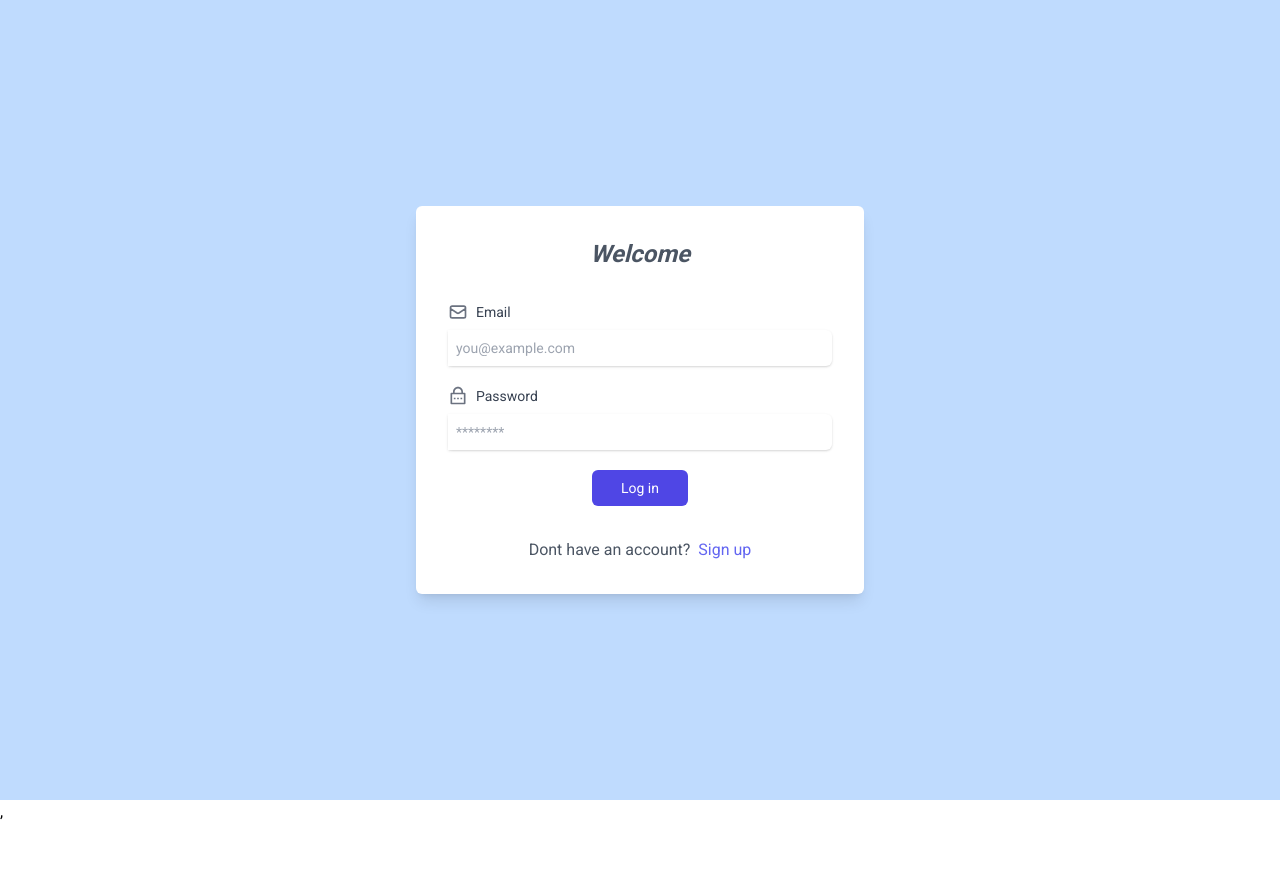
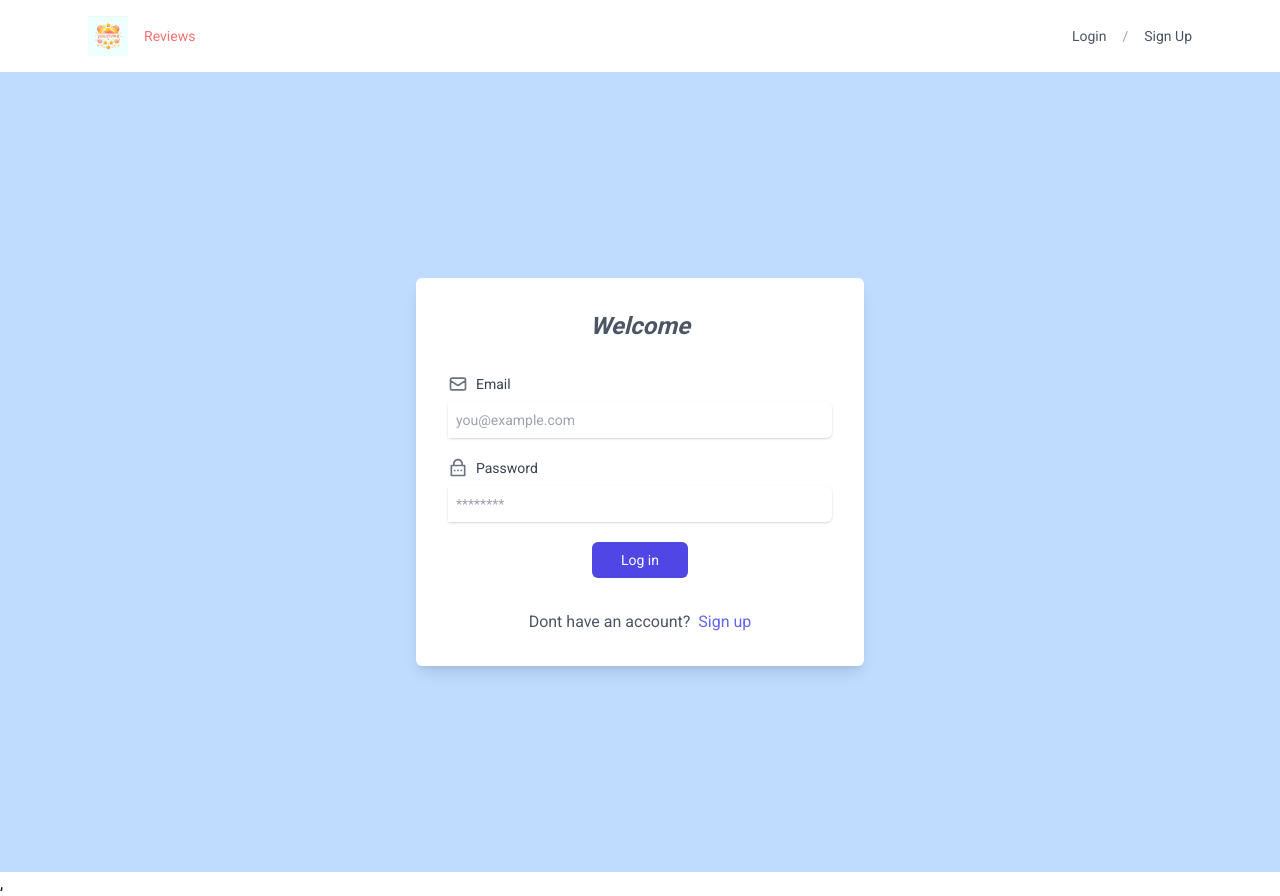
Before and after one commit to caglaaratli/YorumVarProject, a React (Vite) app in the folder frontend/: page /login in a window 1280 px wide. Before the commit the page ends 824 px from the top, so only its background shows below. Built offline with nearby package versions, Linux system fonts and the light colour scheme.

Commit message:
Header component added to login and register pages

```diff
--- a/frontend/src/pages/LoginPage.jsx
+++ b/frontend/src/pages/LoginPage.jsx
@@ -4,7 +4,7 @@
 import { useNavigate } from "react-router-dom";
 import { useDispatch } from 'react-redux';
 import { loginUser as loginUserRedux } from '../redux/actions/authActions';
-
+import Header from '../components/Header';
 
 function Login() {
   const [message, setMessage] = useState(null);
@@ -54,6 +54,8 @@
   };
 
   return (
+    <div className="flex flex-col min-h-screen">
+      <Header />
     <div className="flex items-center  justify-center min-h-screen bg-blue-200">
       <div className="w-full max-w-md rounded-md p-8 space-y-8 bg-white  shadow-lg">
         <h1 className="text-2xl font-semibold text-center italic text-gray-600">
@@ -77,7 +79,7 @@
           </p>
         </div>
       </div>
-    </div>
+    </div></div>
   );
 }
 
--- a/frontend/src/pages/SignupPage.jsx
+++ b/frontend/src/pages/SignupPage.jsx
@@ -2,6 +2,7 @@
 import SignUpForm from "../components/SignUpForm";
 import { registerUser } from "../services/api";
 import { useNavigate } from "react-router-dom";
+import Header from '../components/Header';
 
 function SignUp() {
   const [message, setMessage] = useState(null);
@@ -34,6 +35,8 @@
     }
   };
   return (
+    <div className="flex flex-col min-h-screen">
+      <Header />
     <div className="flex items-center justify-center min-h-screen bg-blue-200">
       <div className="w-full max-w-md p-8 space-y-8 bg-white rounded-md shadow-lg">
         <h1 className="text-2xl font-bold text-center italic text-gray-600">
@@ -47,6 +50,7 @@
         <SignUpForm onSubmit={handleRegistration} setMessage={setMessage} />
       </div>
     </div>
+    </div>
   );
 }
 
```
